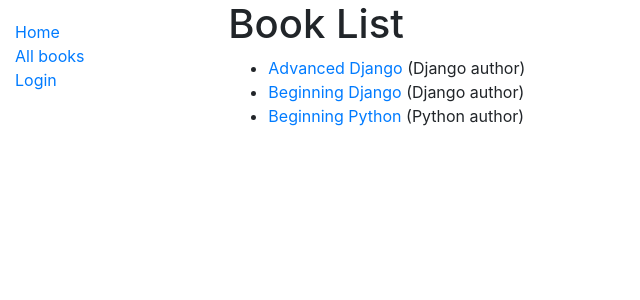
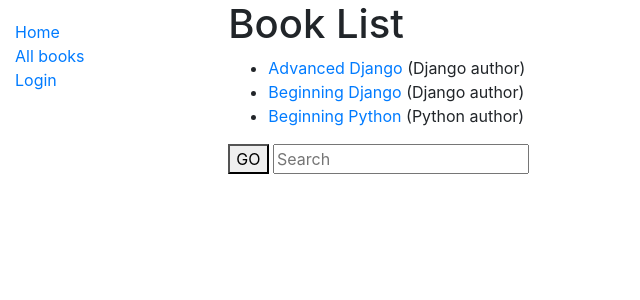
Before and after one commit to GirlsCodeMK/libraryapp-hackathon-python-starthere, a Django app: page /library/books/ in a window 1280 px wide. Shown: the top 300 px of the page, without its empty margins (0-640 px from the left). Run offline with Django 3.2, Linux system fonts and the light colour scheme; data comes from the database, SQL or seed files in the repository; some libraries are stand-ins or nearby versions.

Commit message:
Early morning updates
It still doesn't work :)

```diff
--- a/library/templates/library/book_list.html
+++ b/library/templates/library/book_list.html
@@ -11,10 +11,22 @@
       </li>
     {% endfor %}
   </ul>
+
+
+  <form id="searchform" action="{% url 'book_search' %}" method="get" accept-charset="utf-8">
+    <button class="searchbutton" type="submit">GO
+    </button>
+    <input class="searchfield" id="searchbox" name="q" type="text" placeholder="Search">
+  </form>
+
+
   {% else %}
     <p>There are no books in the library.</p>
+
   {% endif %}
 
   {% if perms.library.add_book %} <p><a href="{% url 'book_create' %}">Add a book</a></p> {% endif %}
 
+
+
 {% endblock %}
--- a/library/urls.py
+++ b/library/urls.py
@@ -19,4 +19,5 @@ urlpatterns = [
     path('loan/create/', views.LoanCreate.as_view(), name='loan_create'),
     path('loan/<uuid:pk>/update/', views.LoanUpdate.as_view(), name='loan_update'),
     path('loan/<uuid:pk>/delete/', views.LoanDelete.as_view(), name='loan_delete'),
+    path('searchresults/', views.BookSearchListView.as_view(), name='book_search'),
 ]
--- a/library/views.py
+++ b/library/views.py
@@ -8,7 +8,10 @@ from django.views import generic
 from django.views.generic.edit import CreateView, UpdateView, DeleteView
 
 import datetime
+import operator
+import fontawesome as fa
 
+from django.db.models import Q
 from library.models import Book, Copy, Loan
 from library.forms import RenewLoanForm, ReturnLoanForm
 
@@ -52,6 +55,24 @@ class BookDelete(PermissionRequiredMixin, DeleteView):
     model = Book
     success_url = reverse_lazy('books')
     permission_required = 'library.delete_book'
+
+class BookSearchListView(BookListView):
+
+     def get_queryset(self):
+        result = super(BookSearchListView, self).get_queryset()
+
+        query = self.request.GET.get('q')
+        if query:
+            query_list = query.split()
+            result = result.filter(
+                reduce(operator.and_,
+                       (Q(title__icontains=q) for q in query_list)) |
+                reduce(operator.and_,
+                       (Q(author__icontains=q) for q in query_list))
+            )
+
+        return result
+
 
 class CopyCreate(PermissionRequiredMixin, CreateView):
     model = Copy
```
